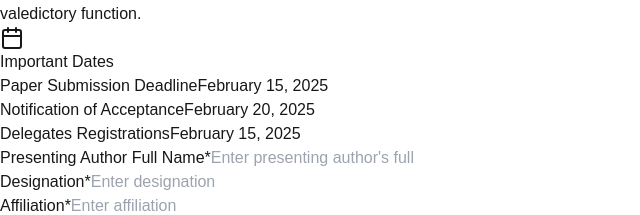
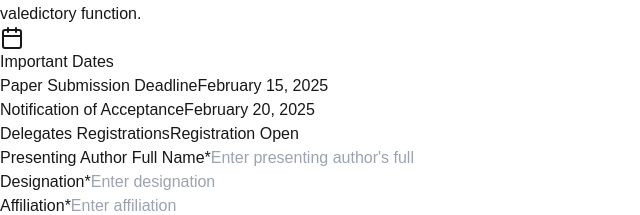
Before and after one commit to ravindrasirvi609/BiomedicalConf, a Next.js app: page / in a window 1280 px wide. Shown: the part 10221-10436 px from the top of the page, without its empty margins (0-640 px from the left). Built offline with nearby package versions, Linux system fonts and the light colour scheme; no server answers.

Commit message:
Update delegates registration date in CallForPapers component

```diff
--- a/src/components/CallForPapers.tsx
+++ b/src/components/CallForPapers.tsx
@@ -140,7 +140,7 @@ const CallForPapers = () => {
   const importantDates = [
     { date: "February 15, 2025", event: "Paper Submission Deadline" },
     { date: "February 20, 2025", event: "Notification of Acceptance" },
-    { date: "February 15, 2025", event: "Delegates Registrations" },
+    { date: "Registration Open", event: "Delegates Registrations" },
   ];
 
   return (
```
